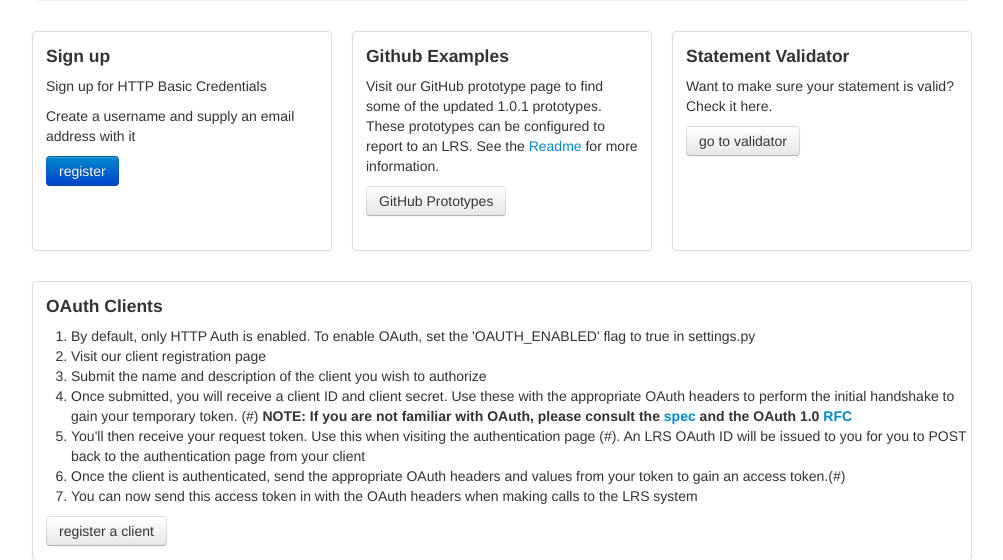
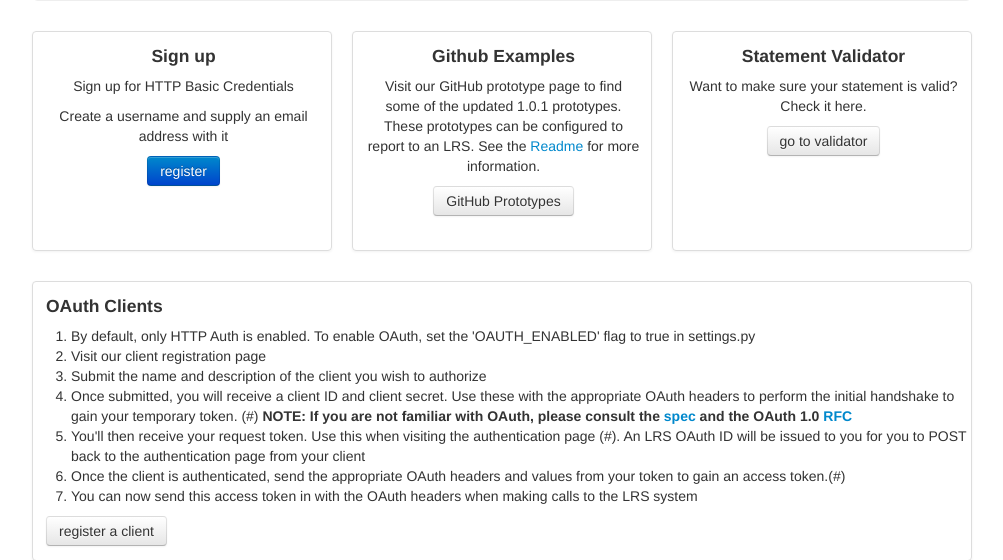
Before and after one commit to adlnet/ADL_LRS, a Django app: template lrs/templates/home.html in a window 1280 px wide. Shown: the part 419-979 px from the top of the page, without its empty margins (138-1141 px from the left). Run offline with Django 3.2, Linux system fonts and the light colour scheme; the template is opened without the code that fills it, so the values that code supplies are empty; some libraries are stand-ins or nearby versions.

Commit message:
ui layout changes based on review

```diff
--- a/lrs/templates/home.html
+++ b/lrs/templates/home.html
@@ -2,10 +2,10 @@
 {% block content %}
 <a href="https://github.com/adlnet/ADL_LRS"><img style="position: absolute; top: 40px; right: 0; border: 0;" src="https://s3.amazonaws.com/github/ribbons/forkme_right_gray_6d6d6d.png" alt="Fork me on GitHub"></a>
 <div class="hero-unit">
-  <img src="{{ STATIC_URL }}/img/xAPI-transparent_300px.png" style="height:50px; width:auto;" class="pull-right"/>
+  <img src="{{ STATIC_URL }}/img/xAPI-transparent_300px.png" style="height:50px; width:auto;" class="pull-right" alt="experience api logo"/>
   <h2>Welcome to the ADL Learning Record Store</h2>
   <p>This Learning Record Store (LRS) is a reference implementation of an LRS as
-     described in the <a href="https://github.com/adlnet/xAPI-Spec/blob/master/xAPI.md#experience-api">
+     described in the <a href="https://github.com/adlnet/xAPI-Spec/blob/master/xAPI.md#experience-api" target="_blank" alt="experience api spec">
      Experience API Specification</a>.
   </p>
   <h4>Current LRS Stats</h4>
@@ -34,7 +34,7 @@
 </div>
 <ul class="thumbnails">
   <li class="span4">
-    <div class="thumbnail" style="padding-left:13px; padding-right:10px; height:210px">
+    <div class="thumbnail text-center" style="padding-left:13px; padding-right:10px; height:210px">
       <h4>Sign up</h2>
       <p>Sign up for HTTP Basic Credentials</p>
       <p>Create a username and supply an email address with it</p>
@@ -42,15 +42,15 @@
     </div>
   </li>
   <li class="span4">
-    <div class="thumbnail" style="padding-left:13px; padding-right:10px; height:210px">
+    <div class="thumbnail text-center" style="padding-left:13px; padding-right:10px; height:210px">
       <h4>Github Examples</h2>
       <p>Visit our GitHub prototype page to find some of the updated 1.0.1 prototypes. These prototypes can be
-         configured to report to an LRS. See the <a href="https://github.com/adlnet/experienceapi_client_examples/tree/master/1.0/original_prototypes#original-prototypes">Readme</a> for more information.</p>
-      <p><a class="btn" href="https://github.com/adlnet/experienceapi_client_examples">GitHub Prototypes</a></p>
+         configured to report to an LRS. See the <a href="https://github.com/adlnet/experienceapi_client_examples/tree/master/1.0/original_prototypes#original-prototypes" target="_blank">Readme</a> for more information.</p>
+      <p><a class="btn" href="https://github.com/adlnet/experienceapi_client_examples" target="_blank">GitHub Prototypes</a></p>
     </div>
   </li>
   <li class="span4">
-    <div class="thumbnail" style="padding-left:13px; padding-right:10px; height:210px">
+    <div class="thumbnail text-center" style="padding-left:13px; padding-right:10px; height:210px">
       <h4>Statement Validator</h4>
       <p>Want to make sure your statement is valid? Check it here.
       </p>
```
